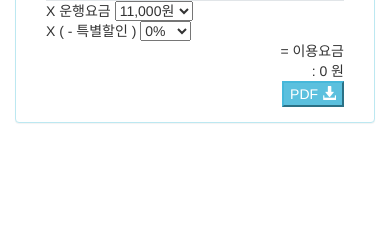
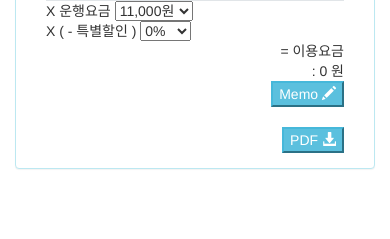
Before and after one commit to alswo/django_project, a Django app: template schedule/templates/getHistory.html in a window 390 px wide. Shown: the part 418-657 px from the top of the page. Run offline with Django 3.2, Linux system fonts and the light colour scheme; the template is opened without the code that fills it, so the values that code supplies are empty; parts of the project's set-up code (start-up, migrations or seed data) failed here and were passed over; some libraries are stand-ins or nearby versions.

Commit message:
add memo field

```diff
--- a/schedule/templates/getHistory.html
+++ b/schedule/templates/getHistory.html
@@ -112,9 +112,10 @@
 					</div>
 					<span id="calculate_amount" style="display: none"></span>
 					<div class="col-md-2" align="right">
-				= 이용요금 <br>: <span id="pay_amount"></span> 원
+				= 이용요금 <br>: <span id="pay_amount"></span> 원<br>
 					</div>
 					<div class="col-md-2" align="right">
+						<button type="button" class="btn-md btn-info" id="add-memo">Memo <span class="glyphicon glyphicon-pencil"></span></button><br><br>
 						<button type="button" id='pdfdown' class="btn-md btn-info">PDF <span class="glyphicon glyphicon-download-alt"></span></button>
 					</div>
 				</div>
@@ -122,6 +123,9 @@
 		</div>
 		<div class="col-md-1">
 		</div>
+	</div>
+
+	<div class="row" align="center" id="memodiv">
 	</div>
 
         {% for dailyhistory in history %}
@@ -374,6 +378,26 @@ $(".table-remove").click(function(event) {
 	calculate();
 });
 
+$("#add-memo").click(function(event) {
+	$('#memodiv')[0].innerHTML = `
+		<div class="col-md-1">
+		</div>
+		<div class="col-md-10">
+			<div class="panel panel-info form-group">
+                        	<div class="panel-heading">
+				메모
+				</div>
+
+                        	<div class="panel-body">
+				<textarea class="form-control" rows="5" id="memo"></textarea>
+				</div>
+			</div>
+		</div>
+		<div class="col-md-1">
+		</div>
+		`;
+});
+
 
 $("#pdfdown").click(function() {
 	waitingDialog.show();
@@ -391,6 +415,7 @@ $("#pdfdown").click(function() {
 	var double_count = $('#double_count')[0].innerText;
 	var nopassenger_count = $('#nopassenger_count')[0].innerText;
 	var total_count = parseInt(normal_count) + parseInt(double_count) + parseInt(nopassenger_count);
+	var memo = $('#memo')[0].value;
 	var str = "";
 	var dd = {};
 	dd['style'] = { header: { fontSize: 22, bold: true} };
@@ -398,6 +423,10 @@ $("#pdfdown").click(function() {
 
 	dd['content'].push({text: "<{{aname}} {{startdate}} ~ {{enddate}} 이용내역>", fontSize: 15, bold: true, alignment: 'center'});
 	dd['content'].push({text: "\n\n총 " + total_count + "회 운행", fontSize: 12, bold: true});
+
+        if (memo) {
+		dd['content'].push({text: memo + '\n\n', fontSize: 11});
+	}
 	if (normal_count > 0) {
 		dd['content'].push({text: "-- 정상: " + normal_count + "회 운행", fontSize: 11});
 		if (str != "") {
@@ -426,6 +455,8 @@ $("#pdfdown").click(function() {
 		dd['content'].push({text: '{{aname}} 특별할인 ' + discount_rate_value + '\n', fontSize: 12});
 	}
 	dd['content'].push({text: '\n결제금액: ' + pay_amount + '원 \n\n', fontSize: 13, bold: true});
+
+
 	dd['content'].push({text: '입금계좌: 우리은행 1005-603-067444 주식회사 에티켓\n\n\n', fontSize: 13, bold: true});
 	var dailyhistory = document.getElementsByClassName("dailyhistory");
 	for (var i=0; i<dailyhistory.length; i++) {
```
